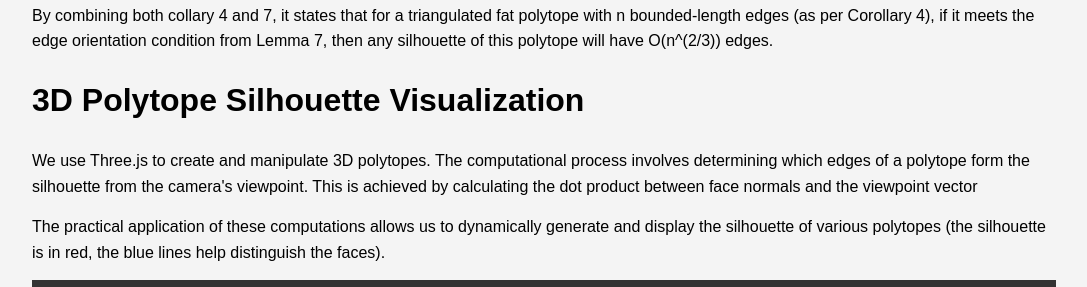
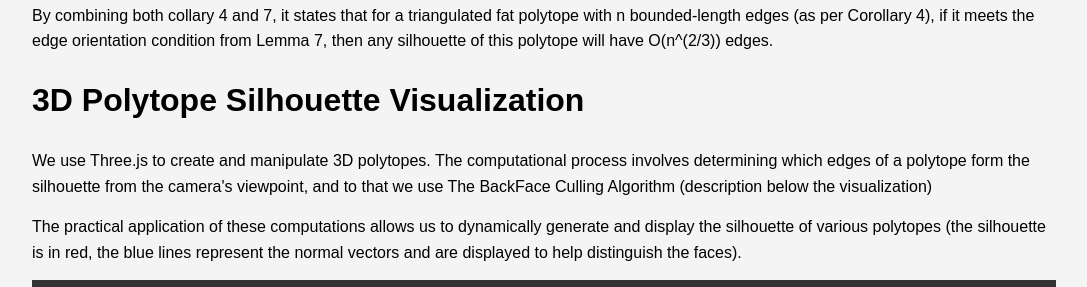
Before and after one commit to EL-Bied-Ali/INFO-F420_Computational_Geometry_Project, a website built with Parcel: page index.html in a window 1280 px wide. Shown: the part 4695-4982 px from the top of the page, without its empty margins (96-1183 px from the left). Built offline with nearby package versions, Linux system fonts and the light colour scheme; files whose address does not match are found by name.

Commit message:
Add files via upload

```diff
--- a/index.html
+++ b/index.html
@@ -141,9 +141,9 @@
         <p>By combining both collary 4 and 7, it states that for a triangulated fat polytope with n bounded-length edges (as per Corollary 4), if it meets the edge orientation condition from Lemma 7, then any silhouette of this polytope will have O(n^(2/3)) edges. </p>
       </section>
 
-        <h1>3D Polytope Silhouette Visualization </h1>          <p>We use Three.js to create and manipulate 3D polytopes. The computational process involves determining which edges of a polytope form the silhouette from the camera's viewpoint. This is achieved by calculating the dot product between face normals and the viewpoint vector</p>
+        <h1>3D Polytope Silhouette Visualization </h1>          <p>We use Three.js to create and manipulate 3D polytopes. The computational process involves determining which edges of a polytope form the silhouette from the camera's viewpoint, and to that we use The BackFace Culling Algorithm (description below the visualization) </p>
 
-          <p>The practical application of these computations allows us to dynamically generate and display the silhouette of various polytopes (the silhouette is in red, the blue lines help distinguish the faces).</p>
+          <p>The practical application of these computations allows us to dynamically generate and display the silhouette of various polytopes (the silhouette is in red, the blue lines represent the normal vectors and are displayed to help distinguish the faces).</p>
           <div id="ui">
             <!-- Polytope selection dropdown -->
             <select id="polytopeSelector">
```
